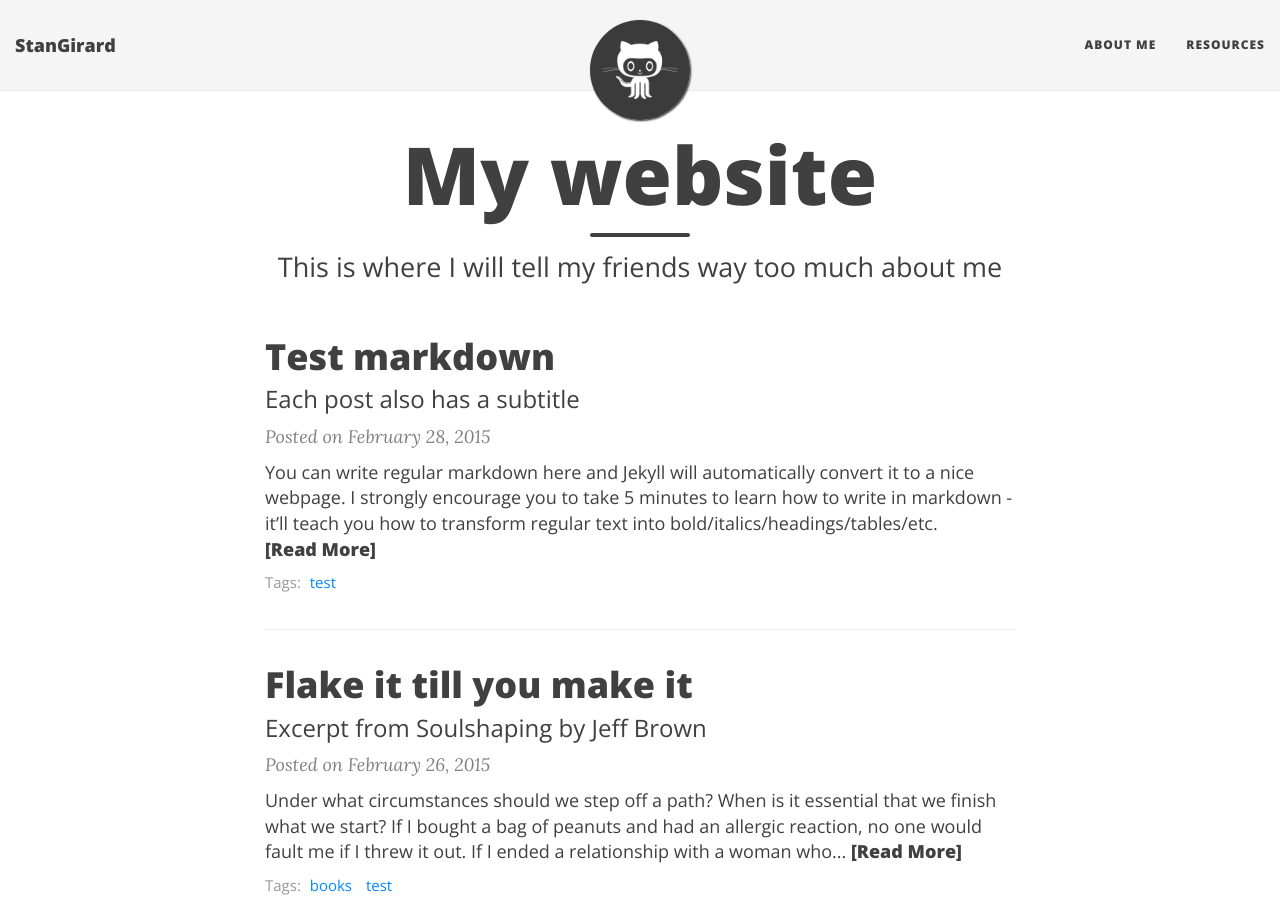
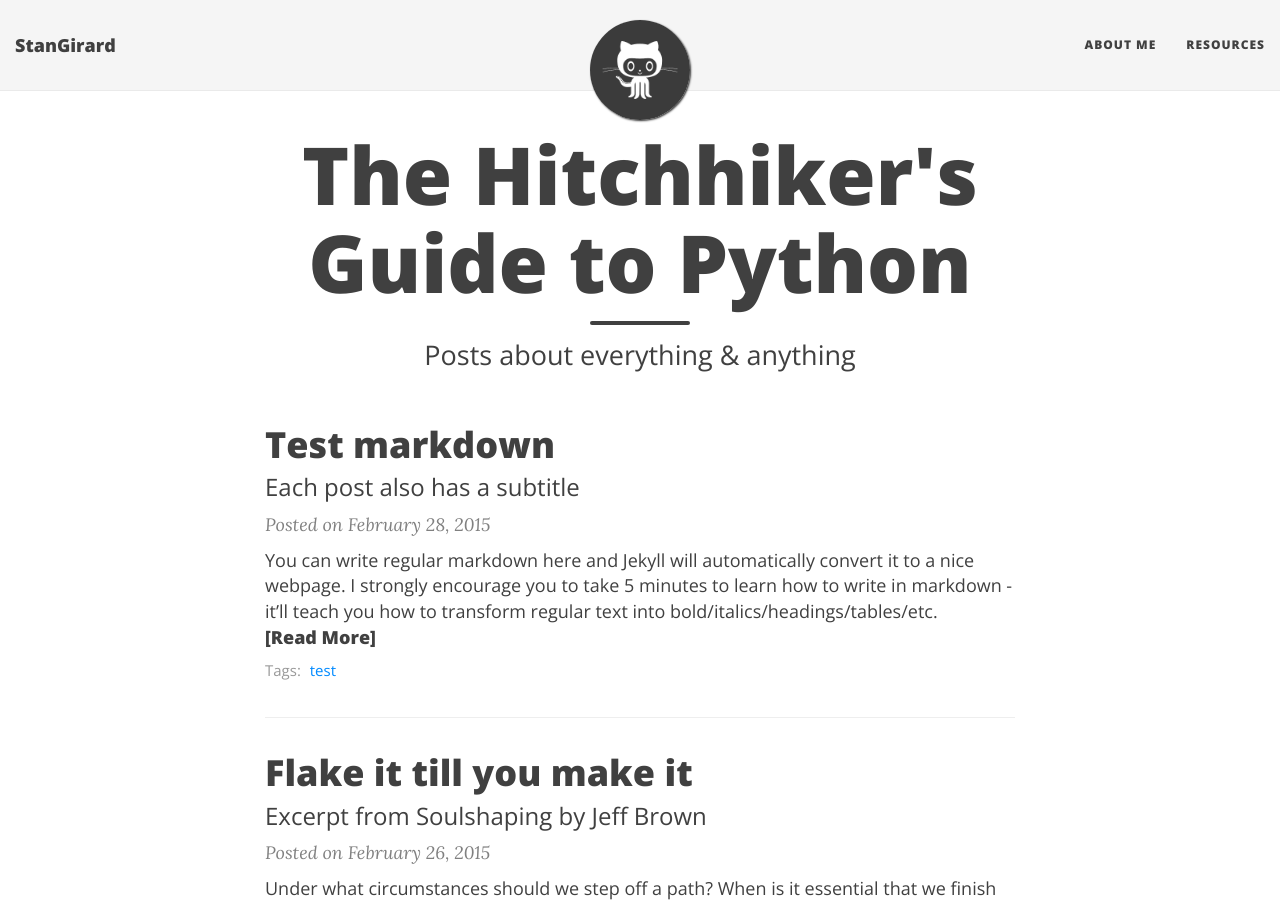
Before and after one commit to StanGirard/Primates-Jekyll, a Jekyll site: the page built from index.html, in a window 1280 px wide and 900 px high. Built offline with Jekyll 4.4.1, drawn with Linux system fonts in a browser that asks for light colours; nearby versions of some CDN libraries; the list of posts is cut into pages by our own code.

Commit message:
[HOMEPAGE] Updated title and subtitle

```diff
--- a/index.html
+++ b/index.html
@@ -1,7 +1,7 @@
 ---
 layout: page
-title: My website
-subtitle: This is where I will tell my friends way too much about me
+title: The Hitchhiker's Guide to Python
+subtitle: Posts about everything & anything
 use-site-title: true
 ---
 
```
